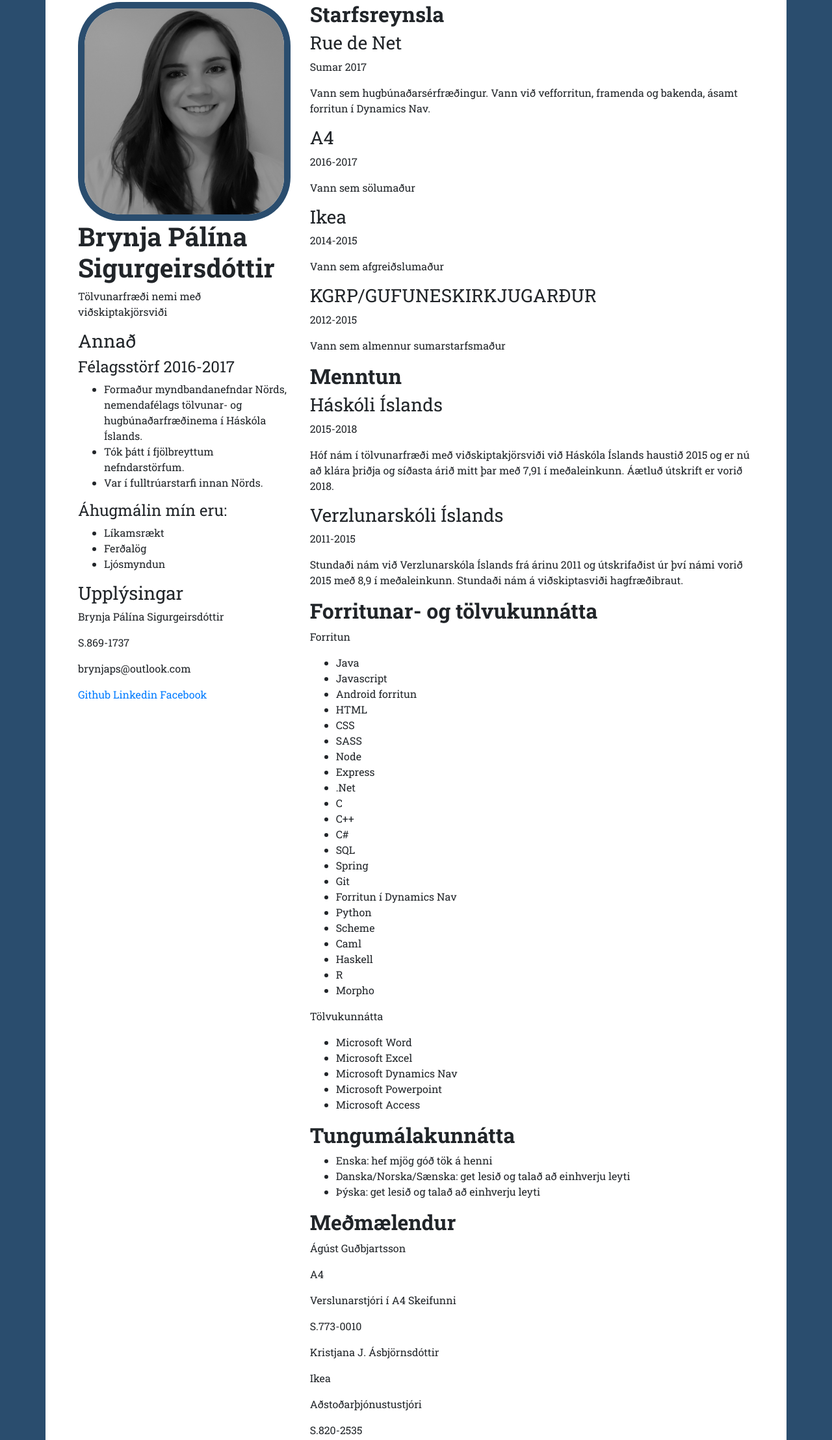
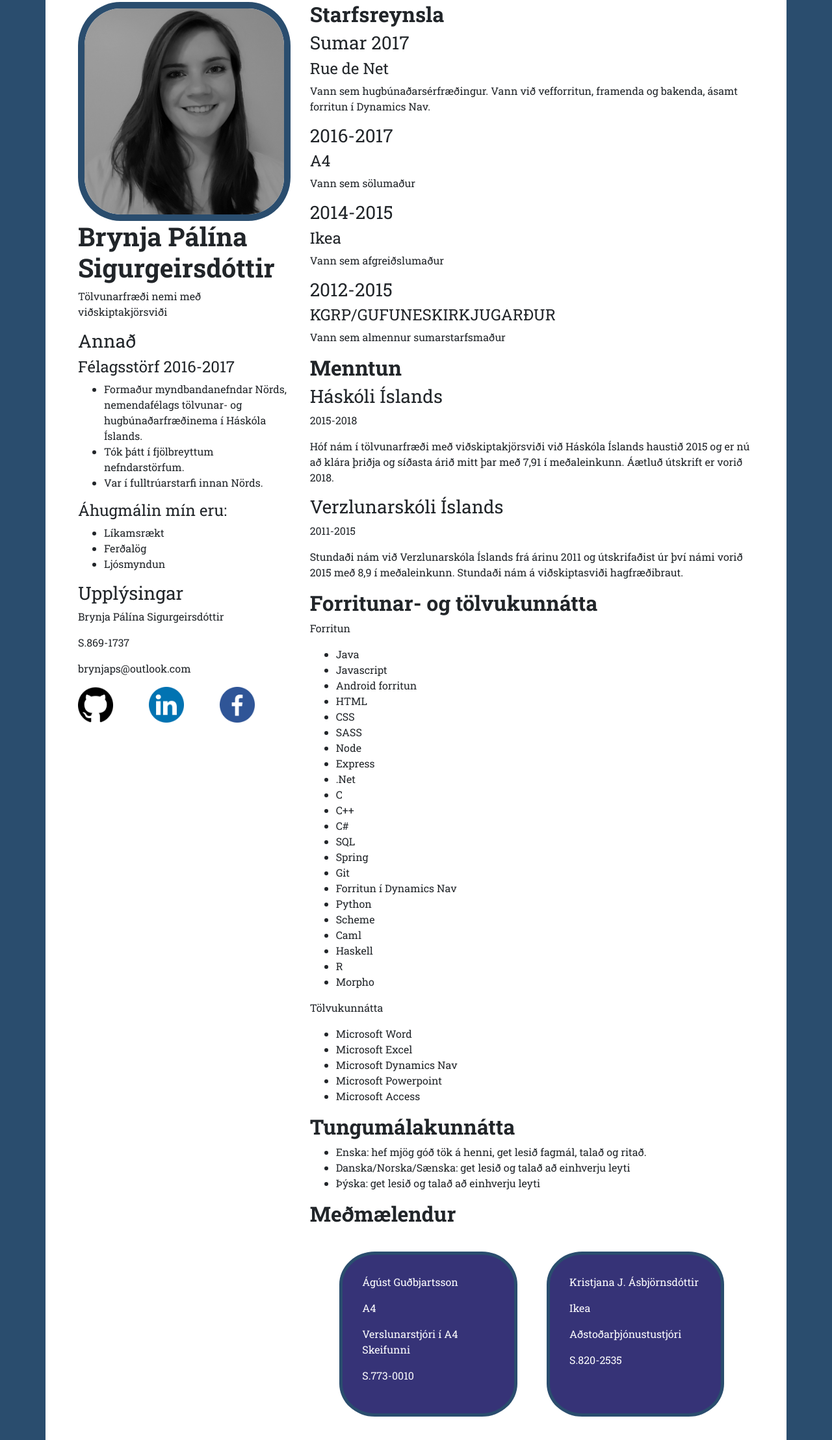
Before and after one commit to brynjaps/brynjaps.github.io, a plain HTML site: page index.html in a window 1280 px wide. Shown: the part 47-2263 px from the top of the page at 65% size. Drawn offline with nearby package versions, Linux system fonts and the light colour scheme.

Commit message:
linkar á git, linkedin og facebook orðnir að myndum, breytti smá meðmælendum

```diff
--- a/index.css
+++ b/index.css
@@ -24,3 +24,38 @@ body {
 .heading {
     font-weight: bold;
 }
+
+#ref {
+    display: flex;
+    flex-direction: row;
+    justify-content: space-evenly;
+}
+
+.referencer {
+    border: 5px solid #2A4D6E;
+    border-radius: 20%;
+    background-color: #363377;
+    color: #ffffff;
+    padding: 30px;
+    width:40%;
+    margin-top: 30px;
+}
+
+@media (max-width: 770px){
+    #ref {
+        flex-direction: column;
+    }
+
+    .referencer {
+        width: 100%;
+    }
+}
+
+.linkPhoto {
+    width: 50%;
+    height: auto;
+}
+
+#linkBox {
+    display: flex;
+}
--- a/index.html
+++ b/index.html
@@ -46,34 +46,42 @@
                         <p>Brynja Pálína Sigurgeirsdóttir</p>
                         <p>S.869-1737</p>
                         <p>brynjaps@outlook.com</p>
-                        <a href="https://github.com/brynjaps" target="_blank">Github</a>
-                        <a href="https://www.linkedin.com/in/brynjaps" target="_blank">Linkedin</a>
-                        <a href="https://www.facebook.com/brynja.p.sigurgeirsdottir" target="_blank">Facebook</a>
+                        <div id="linkBox">
+                            <a href="https://github.com/brynjaps" target="_blank" >
+                                <img class="linkPhoto" src="github_icon.png">
+                            </a>
+                            <a href="https://www.linkedin.com/in/brynjaps" target="_blank">
+                                <img class="linkPhoto" src="linkedin_icon.png">
+                            </a>
+                            <a href="https://www.facebook.com/brynja.p.sigurgeirsdottir" target="_blank">
+                                <img class="linkPhoto" src="facebook-icon.png">
+                            </a>
+                        </div>
                     </div>
                 </div>
                 <div id="expInfo" class="col-lg-8">
                     <div id="jobExp">
                         <h2 class="heading">Starfsreynsla</h2>
                         <div class="job">
-                            <h3 class="title">Rue de Net</h3>
-                            <p class="jobDate">Sumar 2017</p>
+                            <h3 class="jobDate">Sumar 2017</h3>
+                            <h4 class="title">Rue de Net</h4>
                             <p class="jobDescr">Vann sem hugbúnaðarsérfræðingur. Vann við vefforritun, framenda og bakenda, ásamt forritun í Dynamics Nav.</p>
                         </div>
                         <div class="job">
-                            <h3 class="title">A4</h3>
-                            <p class="jobDate">2016-2017</p>
+                            <h3 class="jobDate">2016-2017</h3>
+                            <h4 class="title">A4</h4>
                             <p class="jobDescr">Vann sem sölumaður</p>
                         </div>
                         <div class="job">
-                            <h3 class="title">Ikea</h3>
-                            <p class="jobDate">2014-2015</p>
+                        </div>
+                            <h3 class="jobDate">2014-2015</h3>
+                            <h4 class="title">Ikea</h4>
                             <p class="jobDescr">Vann sem afgreiðslumaður</p>
                         </div>
                         <div class="job">
-                            <h3 class="title">KGRP/GUFUNESKIRKJUGARÐUR</h3>
-                            <p class="jobDate">2012-2015</p>
+                            <h3 class="jobDate">2012-2015</h3>
+                            <h4 class="title">KGRP/GUFUNESKIRKJUGARÐUR</h4>
                             <p class="jobDescr">Vann sem almennur sumarstarfsmaður</p>
-                        </div>
                     </div>
                     <div id="edu">
                         <h2 class="heading">Menntun</h2>
@@ -123,13 +131,13 @@
                     <div id="lang">
                         <h2 class="heading">Tungumálakunnátta</h2>
                         <ul>
-                            <li>Enska: hef mjög góð tök á henni</li>
+                            <li>Enska: hef mjög góð tök á henni, get lesið fagmál, talað og ritað.</li>
                             <li>Danska/Norska/Sænska: get lesið og talað að einhverju leyti</li>
                             <li>Þýska: get lesið og talað að einhverju leyti</li>
                         </ul>
                     </div>
+                    <h2 class="heading">Meðmælendur</h2>
                     <div id="ref">
-                        <h2 class="heading">Meðmælendur</h2>
                         <div class="referencer">
                             <p class="refName">Ágúst Guðbjartsson</p>
                             <p class="refJob">A4</p>
```
Also changed, not shown: facebook-icon.png (added), github_icon.png (added), linkedin_icon.png (added).
